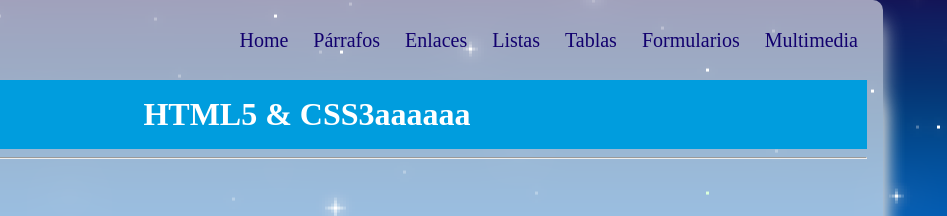
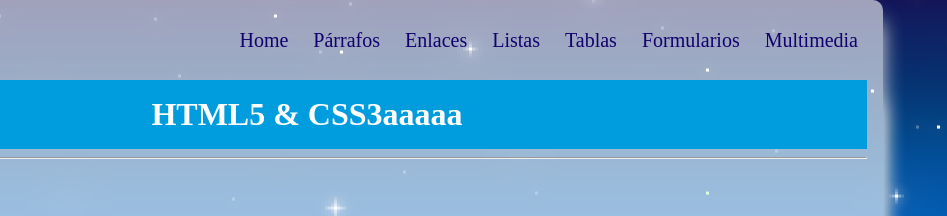
Before and after one commit to Misteremess/web24, a plain HTML site: page index.html in a window 1280 px wide. Shown: the top 216 px of the page, 333-1280 px from the left. Drawn offline with Linux system fonts and the light colour scheme.

Commit message:
Prueba 3 Editada

```diff
--- a/index.html
+++ b/index.html
@@ -61,7 +61,7 @@
         </header>
         <main class="shadow">
             <div class="px-3">
-                <h1 class="text-center bg-azul-o text-white py-3">HTML5 & CSS3aaaaaa</h1>
+                <h1 class="text-center bg-azul-o text-white py-3">HTML5 & CSS3aaaaa</h1>
             </div>
             <div class="px-3">
                 <hr>
```
Also changed, not shown: multimedia.html (+1 -1 lines).
